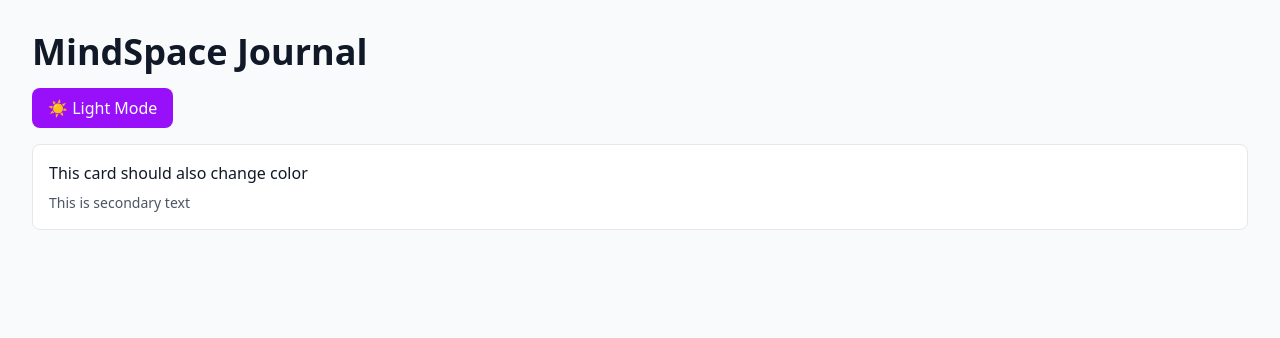
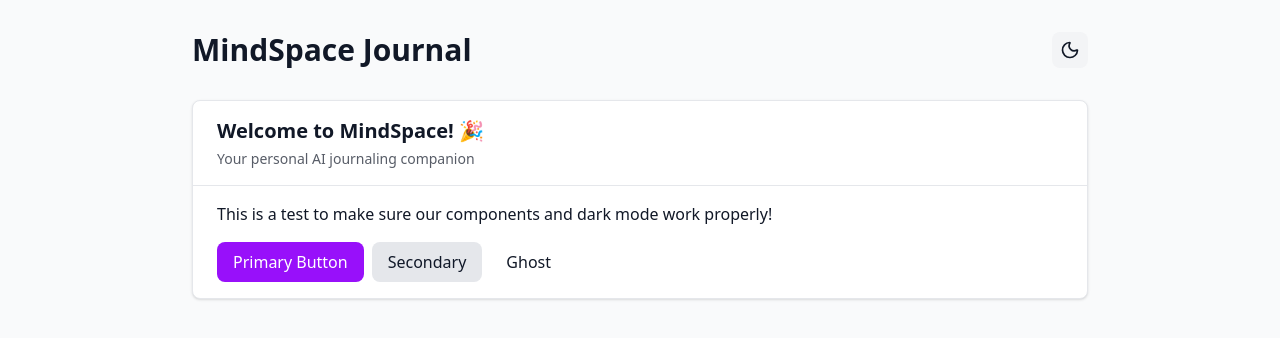
Before and after one commit to Dhrithi432/panw-hackathon-journal-casestudy, a React app in the folder frontend/: page / in a window 1280 px wide. Shown: the top 338 px of the page. Built offline with nearby package versions, Linux system fonts and the light colour scheme; the HTML template or start-up script is replaced by a standard one.

Commit message:
Integrate theme context with all components - dark mode fully working

```diff
--- a/frontend/src/App.tsx
+++ b/frontend/src/App.tsx
@@ -1,31 +1,36 @@
-import { useState, useEffect } from 'react';
+import { ThemeToggle } from './components/ThemeToggle';
+import { Card, CardHeader, CardTitle, CardDescription, CardContent } from './components/ui/card';
+import { Button } from './components/ui/button';
 
 function App() {
-  const [isDark, setIsDark] = useState(false);
+  return (
+    <div className="min-h-screen p-8">
+      <div className="max-w-4xl mx-auto">
+        <div className="flex justify-between items-center mb-8">
+          <h1 className="text-3xl font-bold">
+            MindSpace Journal
+          </h1>
+          <ThemeToggle />
+        </div>
 
-  useEffect(() => {
-    if (isDark) {
-      document.documentElement.classList.add('dark');
-    } else {
-      document.documentElement.classList.remove('dark');
-    }
-  }, [isDark]);
-
-  return (
-    <div className="min-h-screen bg-primary text-primary p-8">
-      <h1 className="text-4xl mb-4 font-bold">
-        MindSpace Journal
-      </h1>
-      <button
-        onClick={() => setIsDark(!isDark)}
-        className="px-4 py-2 bg-purple-600 text-white rounded-lg hover:bg-purple-700"
-      >
-        {isDark ? '🌙 Dark Mode' : '☀️ Light Mode'}
-      </button>
-
-      <div className="mt-4 p-4 rounded-lg bg-secondary border border-custom">
-        <p className="text-primary">This card should also change color</p>
-        <p className="text-secondary text-sm mt-2">This is secondary text</p>
+        <Card>
+          <CardHeader>
+            <CardTitle>Welcome to MindSpace! 🎉</CardTitle>
+            <CardDescription>
+              Your personal AI journaling companion
+            </CardDescription>
+          </CardHeader>
+          <CardContent>
+            <p className="mb-4">
+              This is a test to make sure our components and dark mode work properly!
+            </p>
+            <div className="flex gap-2">
+              <Button variant="primary">Primary Button</Button>
+              <Button variant="secondary">Secondary</Button>
+              <Button variant="ghost">Ghost</Button>
+            </div>
+          </CardContent>
+        </Card>
       </div>
     </div>
   );
--- a/frontend/src/components/ThemeToggle.tsx
+++ b/frontend/src/components/ThemeToggle.tsx
@@ -1,23 +1,21 @@
 import React from 'react';
 import { Moon, Sun } from 'lucide-react';
-import { useTheme } from '../context/ThemeContext';
-import { Button } from './ui/button';
+import { useTheme } from '@/context/ThemeContext';
 
 export const ThemeToggle: React.FC = () => {
-  const { theme, toggleTheme } = useTheme();
+  const { isDark, toggleTheme } = useTheme();
 
   return (
-    <Button
-      variant="ghost"
-      size="sm"
+    <button
       onClick={toggleTheme}
+      className="p-2 rounded-lg transition-colors"
+      style={{
+        backgroundColor: isDark ? '#374151' : '#f3f4f6',
+        color: isDark ? '#f9fafb' : '#111827'
+      }}
       aria-label="Toggle theme"
     >
-      {theme === 'light' ? (
-        <Moon className="h-5 w-5" />
-      ) : (
-        <Sun className="h-5 w-5" />
-      )}
-    </Button>
+      {isDark ? <Sun className="h-5 w-5" /> : <Moon className="h-5 w-5" />}
+    </button>
   );
 };
--- a/frontend/src/components/ui/button.tsx
+++ b/frontend/src/components/ui/button.tsx
@@ -18,8 +18,8 @@ export const Button: React.FC<ButtonProps> = ({
 
   const variants = {
     primary: 'bg-purple-600 text-white hover:bg-purple-700 focus:ring-purple-500',
-    secondary: 'bg-gray-200 text-gray-900 hover:bg-gray-300 focus:ring-gray-500 dark:bg-gray-700 dark:text-gray-100 dark:hover:bg-gray-600',
-    ghost: 'bg-transparent hover:bg-gray-100 dark:hover:bg-gray-800 focus:ring-gray-500',
+    secondary: 'bg-gray-200 text-gray-900 hover:bg-gray-300 focus:ring-gray-500',
+    ghost: 'bg-transparent hover:bg-gray-100 focus:ring-gray-500',
     danger: 'bg-red-600 text-white hover:bg-red-700 focus:ring-red-500',
   };
 
--- a/frontend/src/components/ui/card.tsx
+++ b/frontend/src/components/ui/card.tsx
@@ -1,5 +1,6 @@
 import React from 'react';
 import { cn } from '@/lib/utils';
+import { useTheme } from '@/context/ThemeContext';
 
 interface CardProps {
   children: React.ReactNode;
@@ -7,11 +8,16 @@ interface CardProps {
 }
 
 export const Card: React.FC<CardProps> = ({ children, className }) => {
+  const { isDark } = useTheme();
+
   return (
-    <div className={cn(
-      'bg-white dark:bg-gray-800 rounded-lg border border-gray-200 dark:border-gray-700 shadow-sm',
-      className
-    )}>
+    <div
+      className={cn('rounded-lg border shadow-sm', className)}
+      style={{
+        backgroundColor: isDark ? '#1f2937' : '#ffffff',
+        borderColor: isDark ? '#374151' : '#e5e7eb'
+      }}
+    >
       {children}
     </div>
   );
@@ -23,10 +29,48 @@ interface CardHeaderProps {
 }
 
 export const CardHeader: React.FC<CardHeaderProps> = ({ children, className }) => {
+  const { isDark } = useTheme();
+
   return (
-    <div className={cn('px-6 py-4 border-b border-gray-200 dark:border-gray-700', className)}>
+    <div
+      className={cn('px-6 py-4 border-b', className)}
+      style={{
+        borderColor: isDark ? '#374151' : '#e5e7eb'
+      }}
+    >
       {children}
     </div>
+  );
+};
+
+interface CardTitleProps {
+  children: React.ReactNode;
+  className?: string;
+}
+
+export const CardTitle: React.FC<CardTitleProps> = ({ children, className }) => {
+  return (
+    <h3 className={cn('text-xl font-semibold', className)}>
+      {children}
+    </h3>
+  );
+};
+
+interface CardDescriptionProps {
+  children: React.ReactNode;
+  className?: string;
+}
+
+export const CardDescription: React.FC<CardDescriptionProps> = ({ children, className }) => {
+  const { isDark } = useTheme();
+
+  return (
+    <p
+      className={cn('text-sm mt-1', className)}
+      style={{ opacity: 0.7 }}
+    >
+      {children}
+    </p>
   );
 };
 
@@ -42,3 +86,23 @@ export const CardContent: React.FC<CardContentProps> = ({ children, className })
     </div>
   );
 };
+
+interface CardFooterProps {
+  children: React.ReactNode;
+  className?: string;
+}
+
+export const CardFooter: React.FC<CardFooterProps> = ({ children, className }) => {
+  const { isDark } = useTheme();
+
+  return (
+    <div
+      className={cn('px-6 py-4 border-t', className)}
+      style={{
+        borderColor: isDark ? '#374151' : '#e5e7eb'
+      }}
+    >
+      {children}
+    </div>
+  );
+};
--- a/frontend/src/context/ThemeContext.tsx
+++ b/frontend/src/context/ThemeContext.tsx
@@ -5,13 +5,14 @@ type Theme = 'light' | 'dark';
 interface ThemeContextType {
   theme: Theme;
   toggleTheme: () => void;
+  isDark: boolean;
 }
 
 const ThemeContext = createContext<ThemeContextType | undefined>(undefined);
 
 export const ThemeProvider: React.FC<{ children: React.ReactNode }> = ({ children }) => {
   const [theme, setTheme] = useState<Theme>(() => {
-    const savedTheme = localStorage.getItem('theme') as Theme;
+    const savedTheme = localStorage.getItem('mindspace-theme') as Theme;
     if (savedTheme) return savedTheme;
 
     return window.matchMedia('(prefers-color-scheme: dark)').matches ? 'dark' : 'light';
@@ -19,26 +20,29 @@ export const ThemeProvider: React.FC<{ children: React.ReactNode }> = ({ childre
 
   useEffect(() => {
     const root = document.documentElement;
+    const isDark = theme === 'dark';
 
-    // Tailwind v4 uses data-theme attribute
-    root.setAttribute('data-theme', theme);
-
-    // Also add/remove dark class for compatibility
-    if (theme === 'dark') {
+    if (isDark) {
       root.classList.add('dark');
+      root.style.backgroundColor = '#111827';
+      root.style.color = '#f9fafb';
     } else {
       root.classList.remove('dark');
+      root.style.backgroundColor = '#f9fafb';
+      root.style.color = '#111827';
     }
 
-    localStorage.setItem('theme', theme);
+    localStorage.setItem('mindspace-theme', theme);
   }, [theme]);
 
   const toggleTheme = () => {
     setTheme(prev => prev === 'light' ? 'dark' : 'light');
   };
 
+  const isDark = theme === 'dark';
+
   return (
-    <ThemeContext.Provider value={{ theme, toggleTheme }}>
+    <ThemeContext.Provider value={{ theme, toggleTheme, isDark }}>
       {children}
     </ThemeContext.Provider>
   );
```
